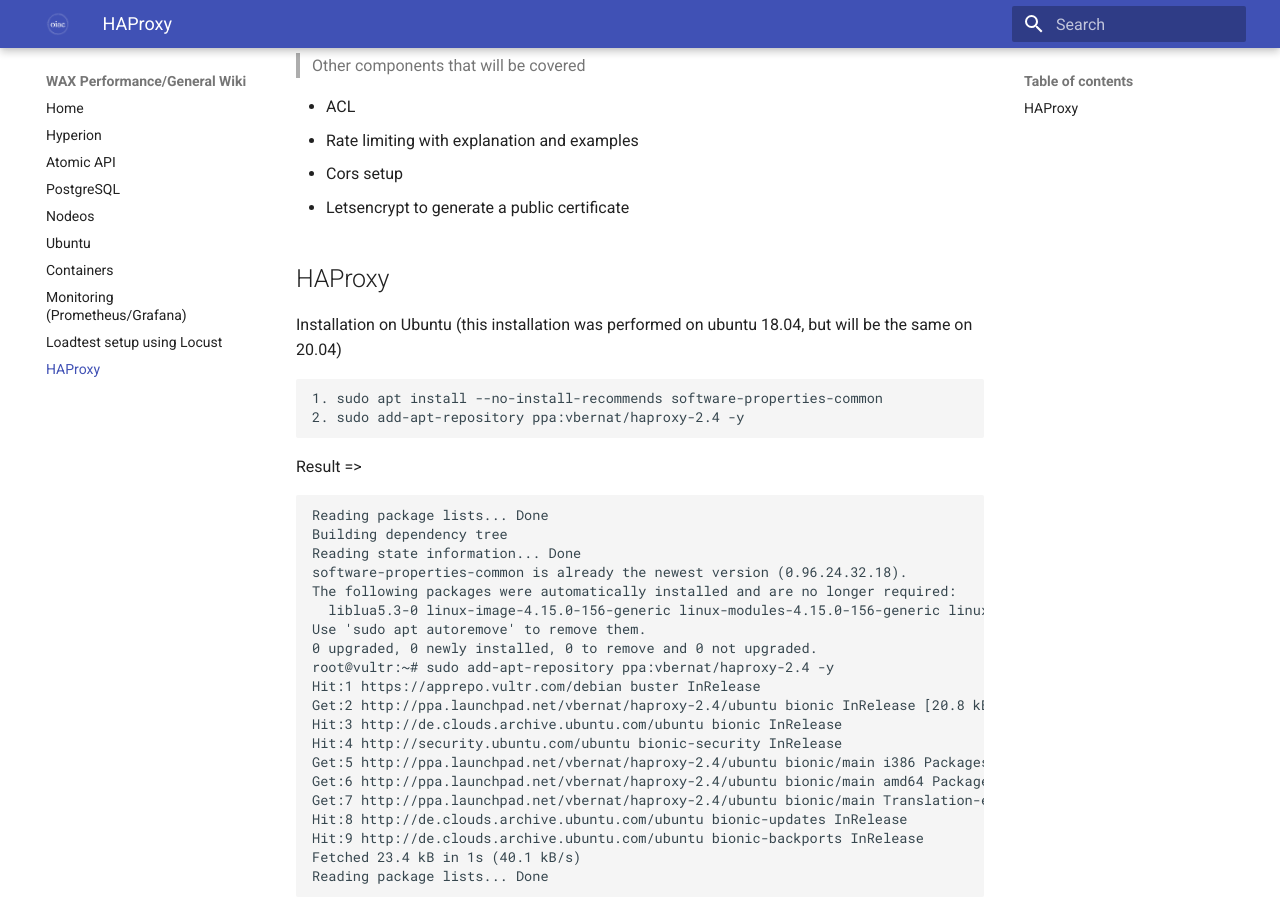
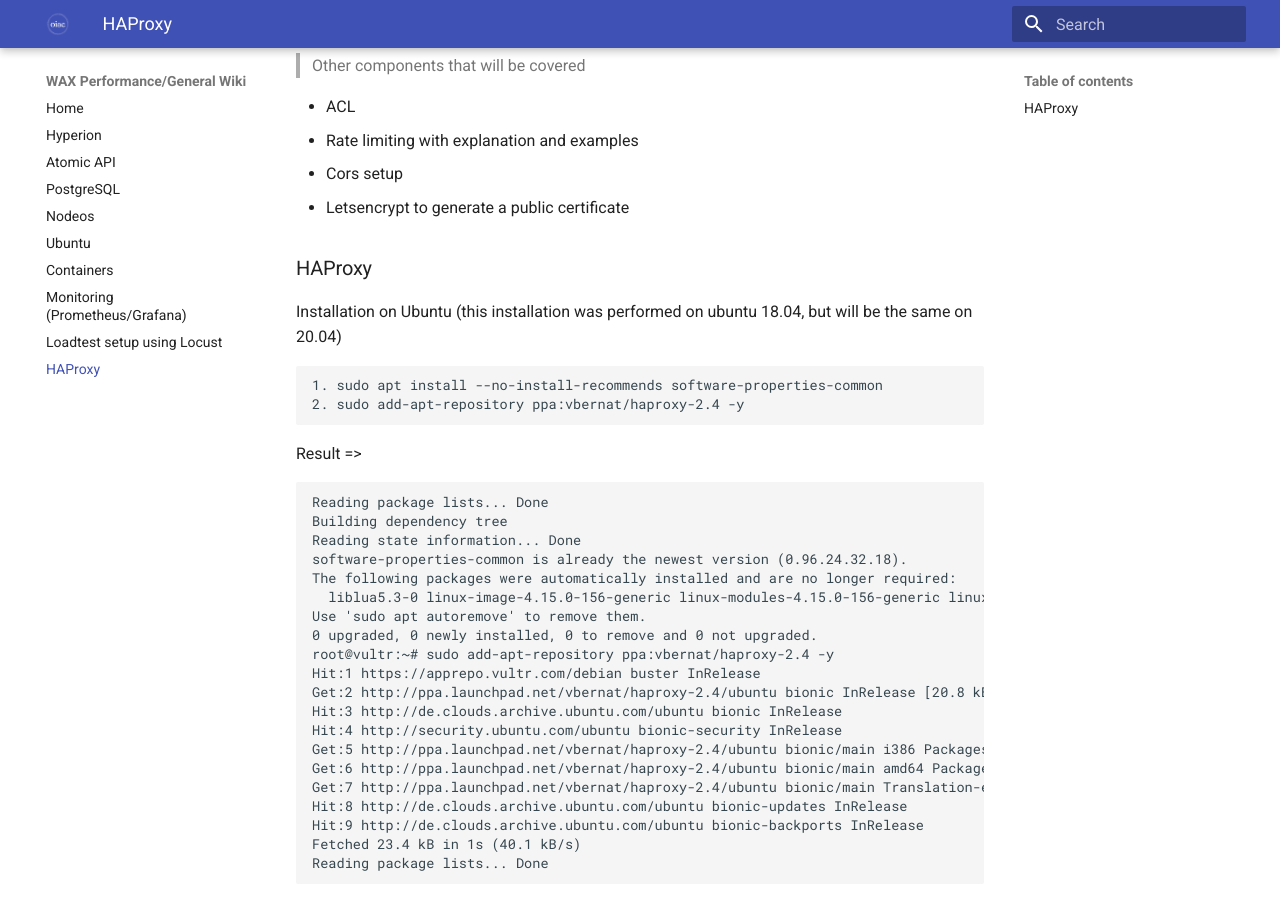
Before and after one commit to oneinacillian/wiki, an MkDocs documentation site: the page built from docs/haproxy.md, in a window 1280 px wide and 900 px high, scrolled down 303 px. Built offline with MkDocs 1.6.1 and Material for MkDocs 9.7.7, drawn with Linux system fonts in a browser that asks for light colours.

Commit message:
reformatting

````diff
--- a/docs/haproxy.md
+++ b/docs/haproxy.md
@@ -11,7 +11,7 @@
 - Cors setup
 - Letsencrypt to generate a public certificate
 
-## HAProxy
+### HAProxy
 
 Installation on Ubuntu (this installation was performed on ubuntu 18.04, but will be the same on 20.04)
 ```
````
